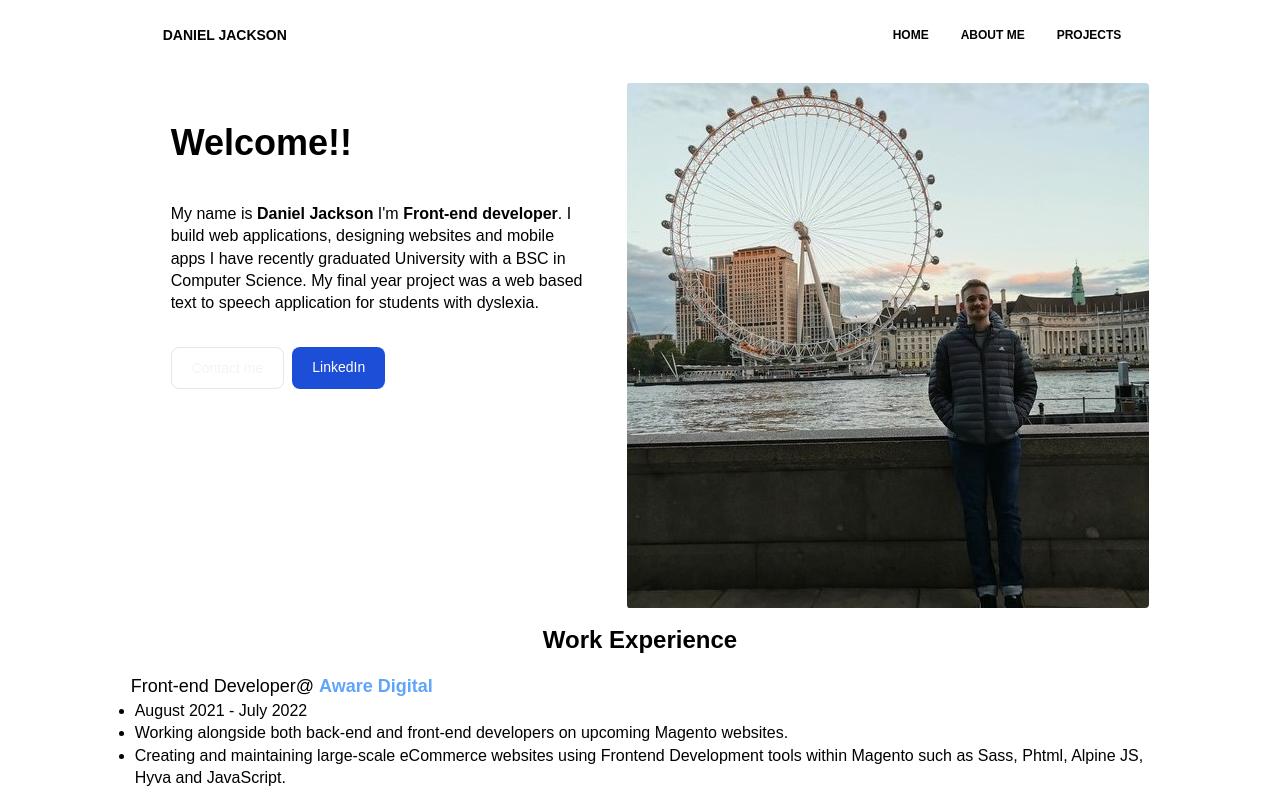
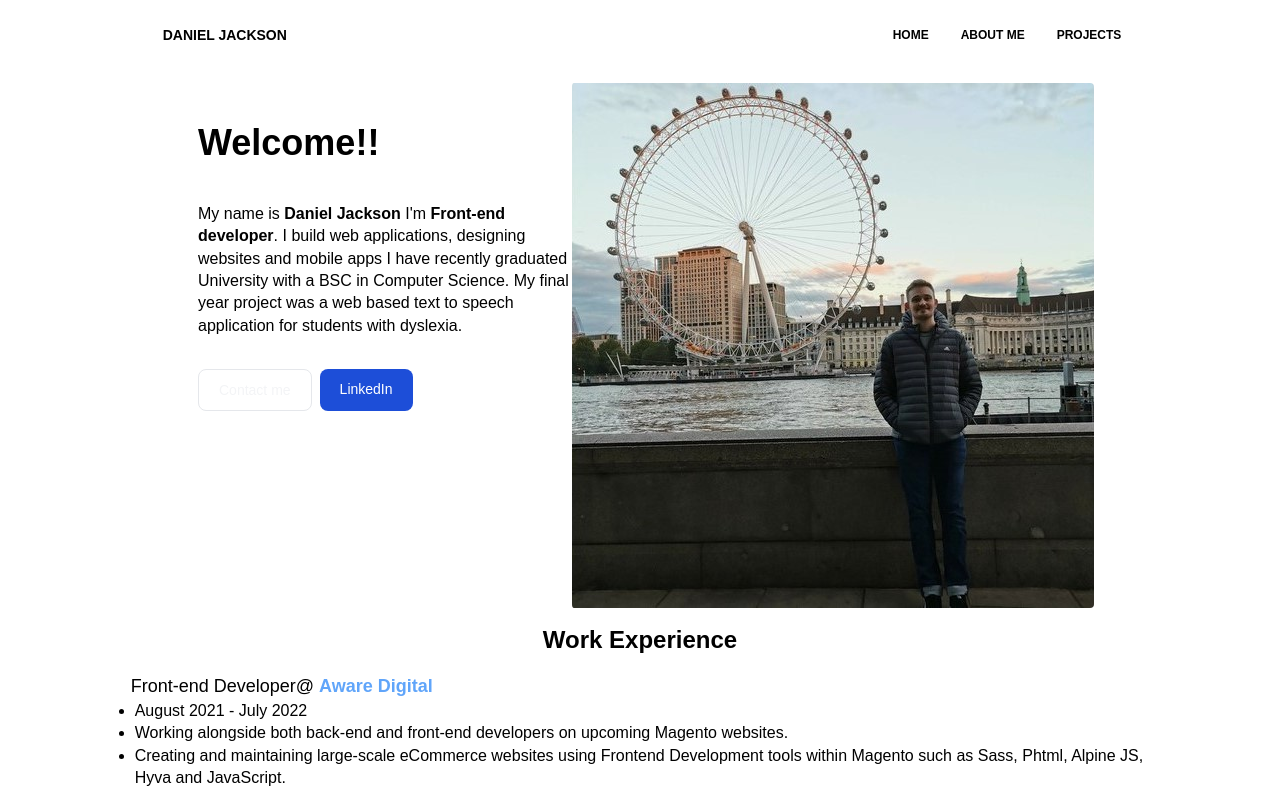
Before and after one commit to Daniel-Jackson23/Portfolio, a Vue app: page / in a window 1280 px wide. Shown: the top 800 px of the page. Built offline with nearby package versions, Linux system fonts and the light colour scheme.

Commit message:
adding padding for home page banner

```diff
--- a/src/components/HomeBanner.vue
+++ b/src/components/HomeBanner.vue
@@ -20,9 +20,9 @@ export default {
 <template>
   <section class="max-w-8l mx-auto w-5/6 max-md:w-full px-6 sm:px-6">
     <div class="flex justify-center flex-row max-sm:flex-col">
-      <div class="relative w-2/4 max-sm:w-full px-10">
+      <div class="relative max-sm:w-full pl-3 w-full max-w-96 ">
         <h1 class="font-bold text-4xl py-10">Welcome!!</h1>
-        <p>
+        <p class="">
           My name is <span class="font-bold">{{ name }}</span> I'm
           <span class="font-bold">{{ jobTitle }}</span
           >. I build web applications, designing websites and mobile apps I have
```
